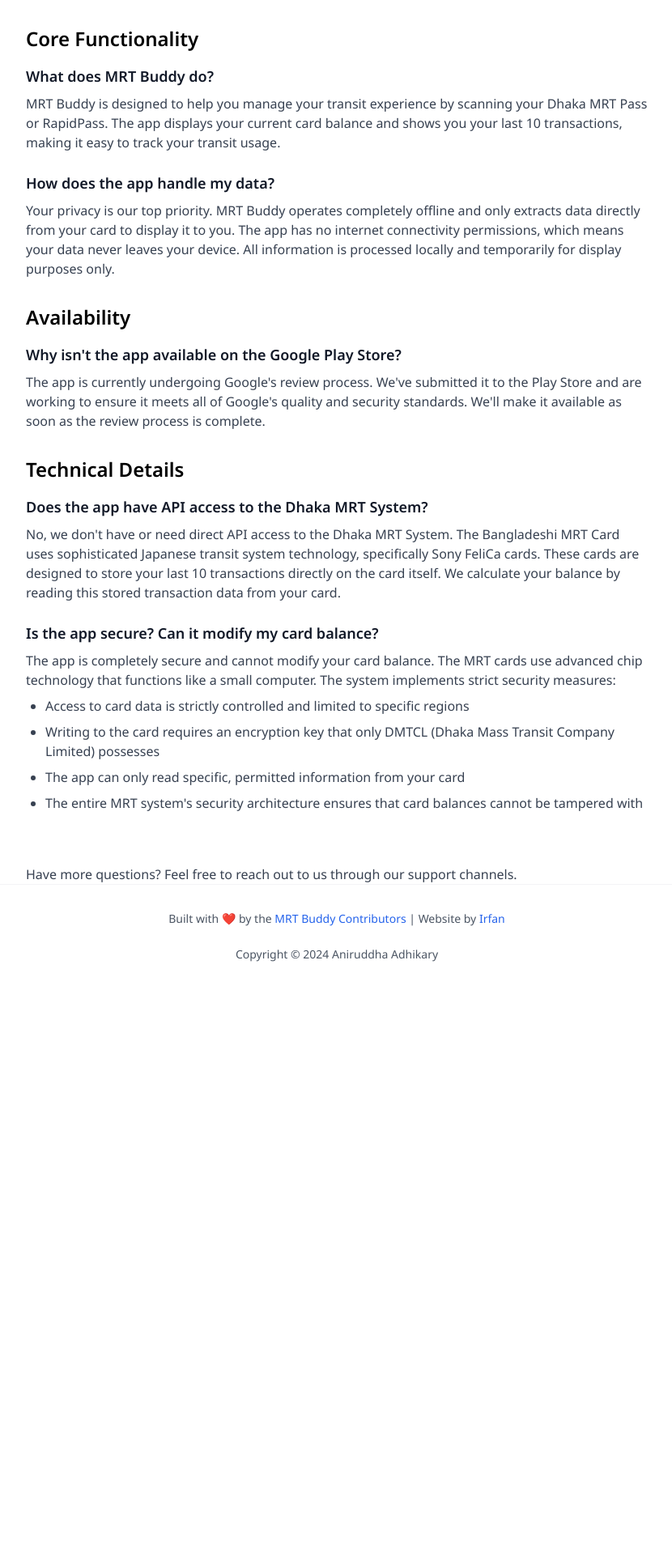
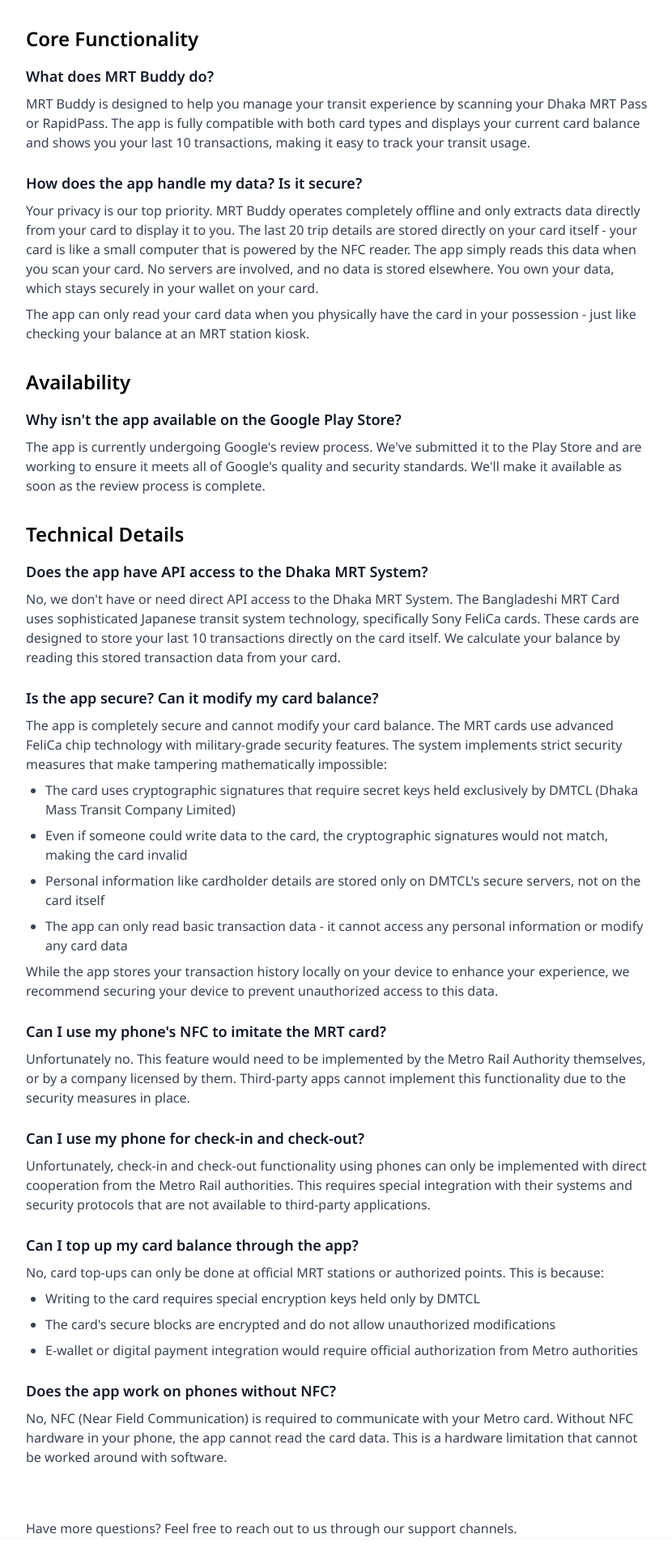
Before and after one commit to nomandhoni-cs/mrt-buddy, a Next.js app: page /faq in a window 1280 px wide. Shown: the part 324-2240 px from the top of the page at 81% size, without its empty margins (224-1054 px from the left). Before the commit the page ends 1545 px from the top, so only its background shows below. Built offline with nearby package versions, Linux system fonts and the light colour scheme.

Commit message:
chore: update faqs

```diff
--- a/pages/faq.js
+++ b/pages/faq.js
@@ -37,23 +37,29 @@
                   <p className="text-gray-700 dark:text-gray-50">
                     MRT Buddy is designed to help you manage your transit
                     experience by scanning your Dhaka MRT Pass or RapidPass. The
-                    app displays your current card balance and shows you your
-                    last 10 transactions, making it easy to track your transit
-                    usage.
+                    app is fully compatible with both card types and displays your
+                    current card balance and shows you your last 10 transactions,
+                    making it easy to track your transit usage.
                   </p>
                 </div>
 
                 <div>
                   <h3 className="text-lg font-semibold text-gray-900 dark:text-gray-50 mb-2">
-                    How does the app handle my data?
+                    How does the app handle my data? Is it secure?
                   </h3>
                   <p className="text-gray-700 dark:text-gray-50">
                     Your privacy is our top priority. MRT Buddy operates
                     completely offline and only extracts data directly from your
-                    card to display it to you. The app has no internet
-                    connectivity permissions, which means your data never leaves
-                    your device. All information is processed locally and
-                    temporarily for display purposes only.
+                    card to display it to you. The last 20 trip details are stored
+                    directly on your card itself - your card is like a small computer
+                    that is powered by the NFC reader. The app simply reads this data
+                    when you scan your card. No servers are involved, and no data is
+                    stored elsewhere. You own your data, which stays securely in your
+                    wallet on your card.
+                  </p>
+                  <p className="text-gray-700 dark:text-gray-50 mt-2">
+                    The app can only read your card data when you physically have the card in your possession -
+                    just like checking your balance at an MRT station kiosk.
                   </p>
                 </div>
               </div>
@@ -102,28 +108,86 @@
                   </h3>
                   <p className="text-gray-700 dark:text-gray-50">
                     The app is completely secure and cannot modify your card
-                    balance. The MRT cards use advanced chip technology that
-                    functions like a small computer. The system implements
-                    strict security measures:
+                    balance. The MRT cards use advanced FeliCa chip technology with
+                    military-grade security features. The system implements
+                    strict security measures that make tampering mathematically impossible:
                   </p>
                   <ul className="list-disc pl-6 mt-2 space-y-2 text-gray-700 dark:text-gray-50">
                     <li>
-                      Access to card data is strictly controlled and limited to
-                      specific regions
+                      The card uses cryptographic signatures that require secret keys
+                      held exclusively by DMTCL (Dhaka Mass Transit Company Limited)
                     </li>
                     <li>
-                      Writing to the card requires an encryption key that only
-                      DMTCL (Dhaka Mass Transit Company Limited) possesses
+                      Even if someone could write data to the card, the cryptographic
+                      signatures would not match, making the card invalid
                     </li>
                     <li>
-                      The app can only read specific, permitted information from
-                      your card
+                      Personal information like cardholder details are stored only on
+                      DMTCL's secure servers, not on the card itself
                     </li>
                     <li>
-                      The entire MRT system's security architecture ensures that
-                      card balances cannot be tampered with
+                      The app can only read basic transaction data - it cannot access
+                      any personal information or modify any card data
                     </li>
                   </ul>
+                  <p className="text-gray-700 dark:text-gray-50 mt-2">
+                    While the app stores your transaction history locally on your device
+                    to enhance your experience, we recommend securing your device to
+                    prevent unauthorized access to this data.
+                  </p>
+                </div>
+
+                <div>
+                  <h3 className="text-lg font-semibold text-gray-900 mb-2 dark:text-gray-50">
+                    Can I use my phone's NFC to imitate the MRT card?
+                  </h3>
+                  <p className="text-gray-700 dark:text-gray-50">
+                    Unfortunately no. This feature would need to be implemented by the Metro Rail Authority themselves,
+                    or by a company licensed by them. Third-party apps cannot implement this functionality due to the
+                    security measures in place.
+                  </p>
+                </div>
+
+                <div>
+                  <h3 className="text-lg font-semibold text-gray-900 mb-2 dark:text-gray-50">
+                    Can I use my phone for check-in and check-out?
+                  </h3>
+                  <p className="text-gray-700 dark:text-gray-50">
+                    Unfortunately, check-in and check-out functionality using phones can only be implemented with direct
+                    cooperation from the Metro Rail authorities. This requires special integration with their systems
+                    and security protocols that are not available to third-party applications.
+                  </p>
+                </div>
+
+                <div>
+                  <h3 className="text-lg font-semibold text-gray-900 mb-2 dark:text-gray-50">
+                    Can I top up my card balance through the app?
+                  </h3>
+                  <p className="text-gray-700 dark:text-gray-50">
+                    No, card top-ups can only be done at official MRT stations or authorized points. This is because:
+                  </p>
+                  <ul className="list-disc pl-6 mt-2 space-y-2 text-gray-700 dark:text-gray-50">
+                    <li>
+                      Writing to the card requires special encryption keys held only by DMTCL
+                    </li>
+                    <li>
+                      The card's secure blocks are encrypted and do not allow unauthorized modifications
+                    </li>
+                    <li>
+                      E-wallet or digital payment integration would require official authorization from Metro authorities
+                    </li>
+                  </ul>
+                </div>
+
+                <div>
+                  <h3 className="text-lg font-semibold text-gray-900 mb-2 dark:text-gray-50">
+                    Does the app work on phones without NFC?
+                  </h3>
+                  <p className="text-gray-700 dark:text-gray-50">
+                    No, NFC (Near Field Communication) is required to communicate with your Metro card. Without NFC hardware
+                    in your phone, the app cannot read the card data. This is a hardware limitation that cannot be
+                    worked around with software.
+                  </p>
                 </div>
               </div>
             </div>
```
